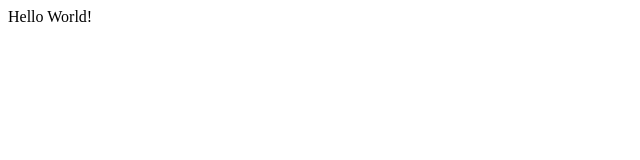
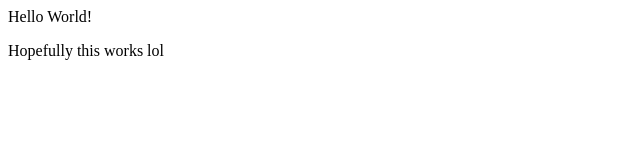
Before and after one commit to aannice/projectCFG, a plain HTML site: page index.html in a window 1280 px wide. Shown: the whole page, without its empty margins (0-640 px from the left). Drawn offline with Linux system fonts and the light colour scheme.

Commit message:
Add first line

```diff
--- a/index.html
+++ b/index.html
@@ -1 +1,2 @@
 Hello World!
+<p> Hopefully this works lol </p>
```
